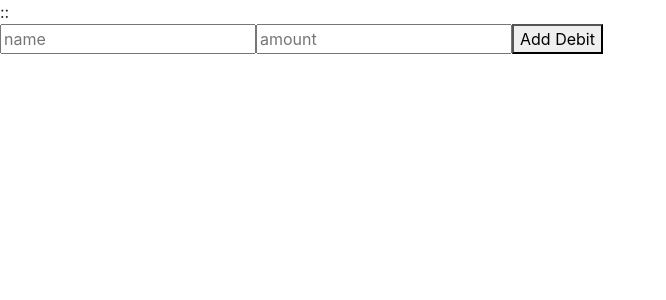
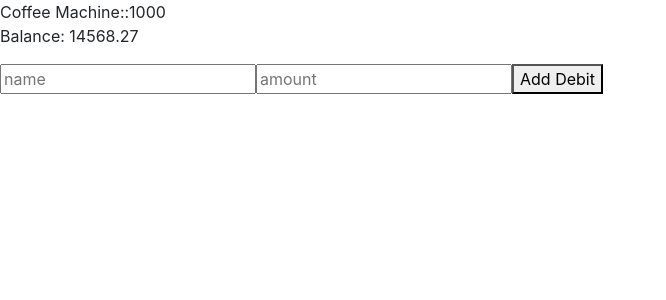
Before and after one commit to GabErves/Assignment-8, a React (Create React App) app in the folder day-9/: page /Debit in a window 1280 px wide. Shown: the top 300 px of the page, without its empty margins (0-666 px from the left). Built offline with nearby package versions, Linux system fonts and the light colour scheme.

Commit message:
fixed add and subtract to debits and credits

```diff
--- a/day-9/src/App.js
+++ b/day-9/src/App.js
@@ -74,8 +74,8 @@ const [debit, setDebit] = useState(["100"])
         <Route path="/userProfile" element={<UserProfile userName={currentUser.userName} memberSince={currentUser.memberSince}  />}/>
         <Route path="/login" element={<LogIn user={currentUser} mockLogIn={mockLogIn}/>}/>
         <Route path="/AccountBalance" element={<AccountBalance accountBalance={accountBalance}/>}/>
-        <Route path="/Credit" element={<Credit credit={accountBalance}/>}/>
-        <Route path="/Debit" element={<Debit debit={debit}/>}/>
+        <Route path="/Credit" element={<Credit accountBalance={accountBalance} setAccountBalance = {setAccountBalance}/>}/>
+        <Route path="/Debit" element={<Debit debit={debit} accountBalance={accountBalance} setAccountBalance = {setAccountBalance}/>}/>
 
   ...
         </Routes>
--- a/day-9/src/components/Credit.js
+++ b/day-9/src/components/Credit.js
@@ -6,7 +6,7 @@ import axios from 'axios';
 
 
 
-function Credit(){
+function Credit(props){
 
     const [name, setName] = useState(0);
    const [amount, setAmount] = useState(0);
@@ -33,6 +33,7 @@ function Credit(){
         const newCredits = [...credit];
         newCredits.push({amount, name}); //
         setCredit(newCredits);
+        props.setAccountBalance((accountBalance)=>accountBalance-=amount);
       }
 
       const getData = async () =>{
@@ -66,6 +67,7 @@ return(
 
     );
 })}
+<p>Balance: {props.accountBalance}</p>
 
     <input onChange = {onChangeName} type = "text" placeholder = "name"/>
     <input onChange ={onChangeAmount} type = "number" placeholder = "amount"/>
--- a/day-9/src/components/Debit.js
+++ b/day-9/src/components/Debit.js
@@ -2,19 +2,21 @@
 import React, {useState} from 'react';
 import Home from './Home';
 
-function Debit(){
+function Debit(props){
 
     const [name, setName] = useState(0);
    const [amount, setAmount] = useState(0);
-   const [debit, setDebit] = useState(["100"])
-   const [credit, setCredit] = useState([{amount:1000, name: "Coffee Machine"}
+   //const [debit, setDebit] = useState(["100"])
+   const [debit, setDebit] = useState([{amount:1000, name: "Coffee Machine"}
   ]);
 
     const addDebit = () =>{
         const newDebits = [...debit];
         newDebits.push({amount, name});
         setDebit(newDebits);
+        props.setAccountBalance((accountBalance)=>accountBalance+=amount);
       }
+
       const onChangeName = (event) => {
         setName(event.target.value);
       };
@@ -38,6 +40,7 @@ return(
 
     );
 })}
+<p>Balance: {props.accountBalance}</p>
 
     <input onChange = {onChangeName} type = "text" placeholder = "name"/>
     <input onChange ={onChangeAmount} type = "number" placeholder = "amount"/>
```
